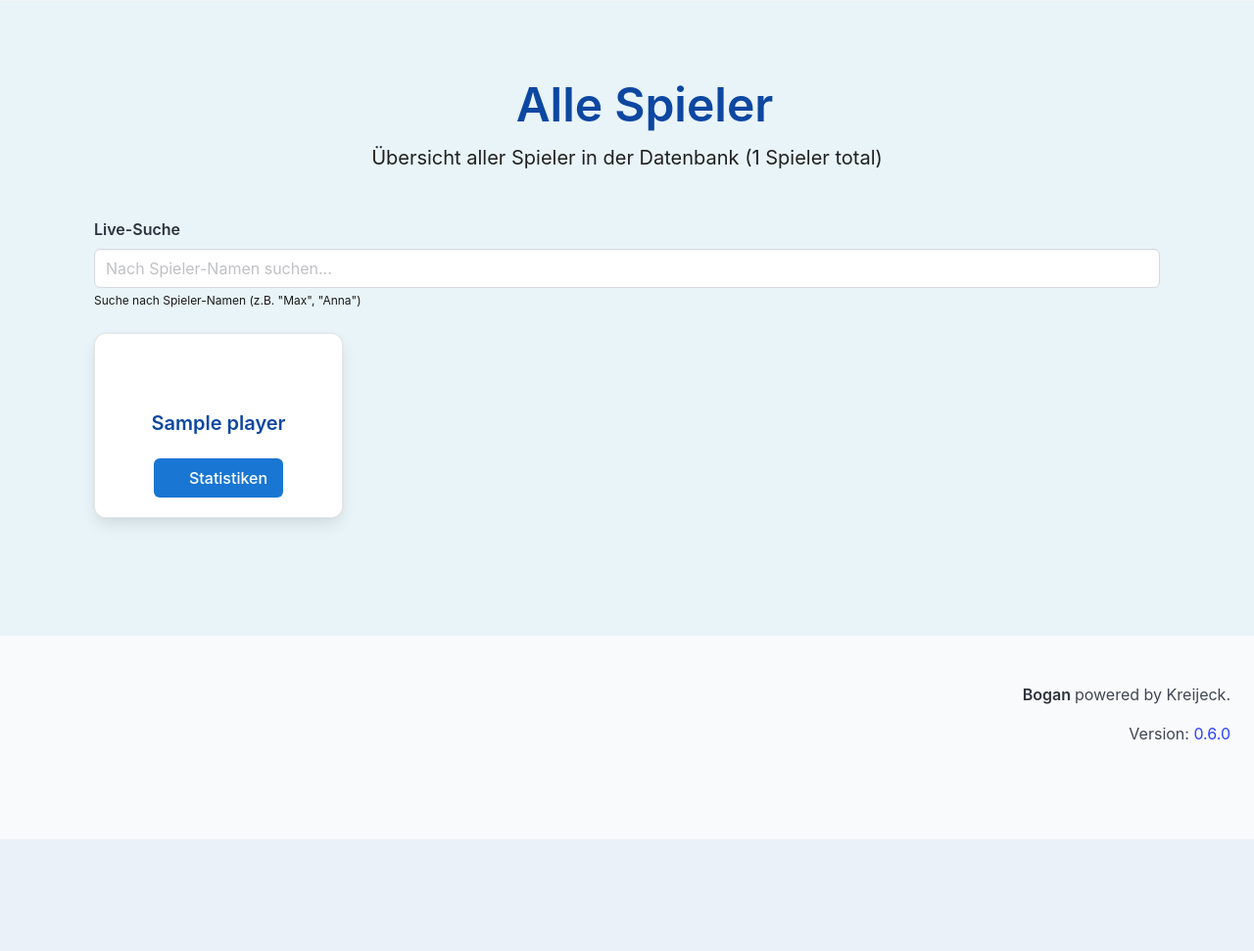
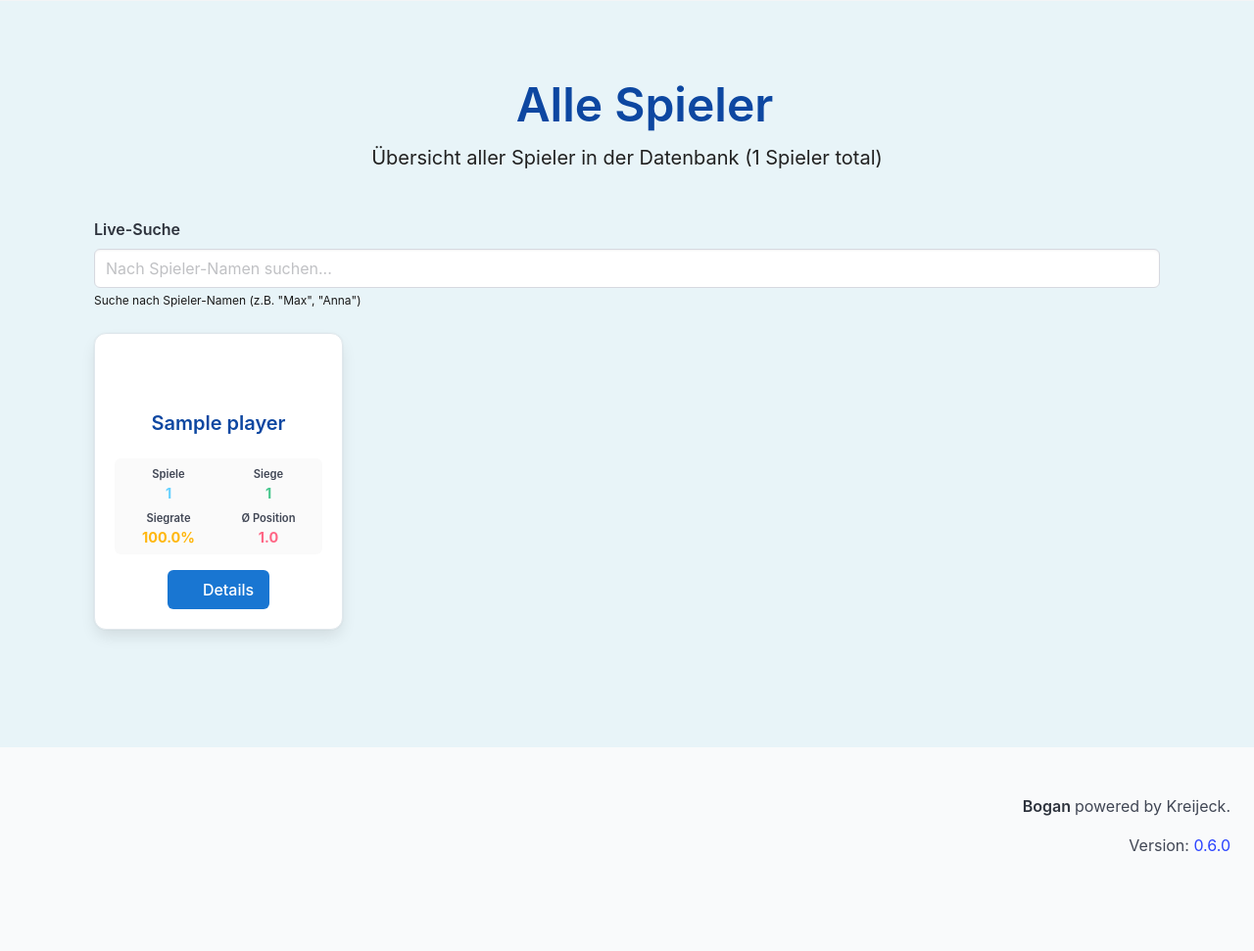
Before and after one commit to Kreijeck/bogan, a Flask app: page /players in a window 1280 px wide. Shown: the part 87-1058 px from the top of the page at 98% size. Before the commit the page ends 944 px from the top, so only its background shows below. Run offline with Flask 3, Linux system fonts and the light colour scheme; tables that the repository leaves empty hold one stand-in row (values such as "Sample post"); parts of the project's set-up code (start-up, migrations or seed data) failed here and were passed over.

Commit message:
summary player_overview

```diff
--- a/bogan/main/__init__.py
+++ b/bogan/main/__init__.py
@@ -246,7 +246,21 @@ def show_all_boardgames():
 def show_all_players():
     with Session(engine) as session:
         players = get_all_players(session)
-        return render_template("players_overview.html", players=players)
+
+        # Lade Statistiken für jeden Spieler
+        players_stats = []
+        for player_name in players:
+            player_data = get_player_stats(player_name, session)
+            players_stats.append({
+                'name': player_name,
+                'total_games': player_data['total_games'],
+                'wins': player_data['wins'],
+                'win_rate': round(player_data['win_rate'], 1) if player_data['win_rate'] else 0,
+                'avg_position': round(player_data['avg_position'], 1) if player_data['avg_position'] else 0,
+                'different_games': len(player_data.get('boardgame_stats', {}))
+            })
+
+        return render_template("players_overview.html", players_stats=players_stats)
 
 
 @main.route("/player/<path:player_name>", methods=["GET"])
--- a/bogan/main/templates/players_overview.html
+++ b/bogan/main/templates/players_overview.html
@@ -13,11 +13,11 @@
       </span>
     </h1>
     <p class="subtitle has-text-centered mb-6 has-text-grey-dark">
-      Übersicht aller Spieler in der Datenbank (<span id="totalCount">{{ players|length }}</span> Spieler total)
+      Übersicht aller Spieler in der Datenbank (<span id="totalCount">{{ players_stats|length }}</span> Spieler total)
     </p>
 
     <!-- Suchfeld -->
-    {% if players %}
+    {% if players_stats %}
     <div class="field mb-5">
       <label class="label">Live-Suche</label>
       <div class="control">
@@ -28,24 +28,47 @@
     </div>
     {% endif %}
 
-    {% if players %}
+    {% if players_stats %}
     <div id="playersGrid" class="columns is-multiline">
-      {% for player in players %}
-      <div class="column is-half-tablet is-one-third-desktop is-one-quarter-widescreen player-item" data-searchable="{{ player|lower }}">
+      {% for player in players_stats %}
+      <div class="column is-half-tablet is-one-third-desktop is-one-quarter-widescreen player-item" data-searchable="{{ player.name|lower }}">
         <div class="box player-overview-box has-text-centered">
           <div class="player-avatar">
             <span class="icon is-large has-text-primary">
               <i class="fas fa-user-circle fa-3x"></i>
             </span>
           </div>
-          <h3 class="title is-5 has-text-primary mt-3 player-name">{{ player }}</h3>
+          <h3 class="title is-5 has-text-primary mt-3 player-name">{{ player.name }}</h3>
+
+          <!-- Spieler-Statistiken -->
+          <div class="player-stats mt-4">
+            <div class="columns is-mobile is-multiline has-text-centered">
+              <div class="column is-6">
+                <p class="heading">Spiele</p>
+                <p class="title is-6 has-text-info">{{ player.total_games }}</p>
+              </div>
+              <div class="column is-6">
+                <p class="heading">Siege</p>
+                <p class="title is-6 has-text-success">{{ player.wins }}</p>
+              </div>
+              <div class="column is-6">
+                <p class="heading">Siegrate</p>
+                <p class="title is-6 has-text-warning">{{ player.win_rate }}%</p>
+              </div>
+              <div class="column is-6">
+                <p class="heading">Ø Position</p>
+                <p class="title is-6 has-text-danger">{{ player.avg_position }}</p>
+              </div>
+            </div>
+          </div>
+
           <div class="buttons is-centered mt-4">
-            <a href="{{ url_for('main.show_player', player_name=player) }}"
+            <a href="{{ url_for('main.show_player', player_name=player.name) }}"
                class="button is-primary">
               <span class="icon">
                 <i class="fas fa-chart-line"></i>
               </span>
-              <span>Statistiken</span>
+              <span>Details</span>
             </a>
           </div>
         </div>
--- a/bogan/static/css/style.css
+++ b/bogan/static/css/style.css
@@ -1691,3 +1691,75 @@
 .players-no-results {
     display: none;
 }
+
+.player-overview-box {
+    transition: transform 0.2s ease, box-shadow 0.2s ease;
+    border: 1px solid #e1e8ed;
+}
+
+.player-overview-box:hover {
+    transform: translateY(-2px);
+    box-shadow: 0 4px 15px rgba(0, 0, 0, 0.1);
+}
+
+.player-avatar {
+    margin-bottom: 1rem;
+}
+
+.player-stats {
+    background-color: rgba(0, 0, 0, 0.02);
+    border-radius: 0.375rem;
+    padding: 1rem;
+    margin: 1rem 0;
+}
+
+.player-stats .column {
+    padding: 0.25rem;
+}
+
+.player-stats .heading {
+    font-size: 0.7rem;
+    margin-bottom: 0.25rem;
+    font-weight: 600;
+}
+
+.player-stats .title.is-6 {
+    font-size: 0.9rem;
+    margin-bottom: 0;
+    font-weight: 700;
+}
+
+/* Dark mode support for player stats */
+@media (prefers-color-scheme: dark) {
+    .player-overview-box {
+        border: 1px solid #4a5568;
+    }
+
+    .player-stats {
+        background-color: rgba(255, 255, 255, 0.05);
+    }
+}
+
+/* Mobile responsive for player stats */
+@media screen and (max-width: 768px) {
+    .player-stats {
+        padding: 0.75rem;
+        margin: 0.75rem 0;
+    }
+
+    .player-stats .column {
+        padding: 0.15rem;
+    }
+
+    .player-stats .heading {
+        font-size: 0.65rem;
+    }
+
+    .player-stats .title.is-6 {
+        font-size: 0.8rem;
+    }
+
+    .player-overview-box {
+        padding: 1rem;
+    }
+}
```
